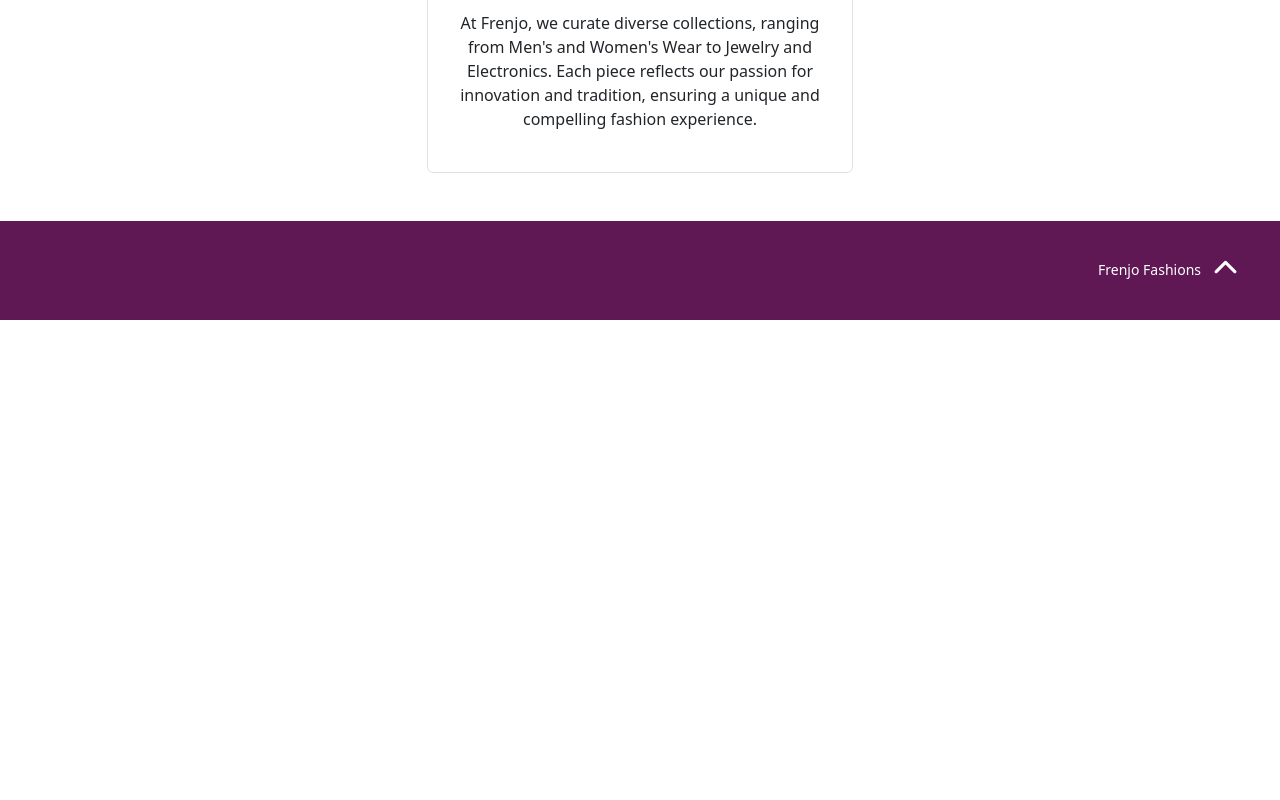
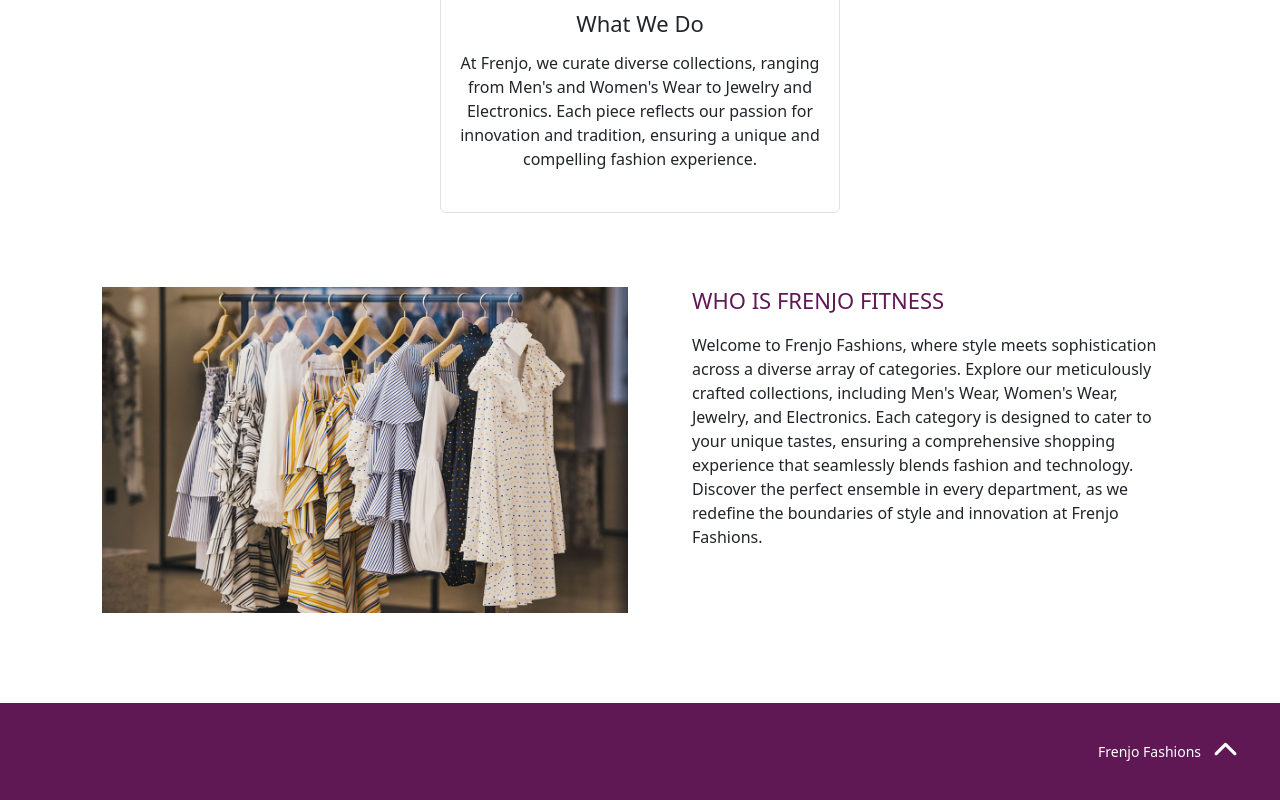
Before and after one commit to Brendafrenjo/e-commerce-app, a React (Create React App) app: page /about in a window 1280 px wide. Shown: the part 638-1438 px from the top of the page. Before the commit the page ends 958 px from the top, so only its background shows below. Built offline with nearby package versions, Linux system fonts and the light colour scheme.

Commit message:
Updated About.js

```diff
--- a/src/About.css
+++ b/src/About.css
@@ -11,6 +11,16 @@
   font-weight: 500;
   font-size: 18px;
   margin-bottom: 30px;
+}
+
+.About .who-we-are {
+  text-transform: uppercase;
+  margin-top: 0;
+  font-size: 22px;
+}
+
+.About .about-us {
+  padding: 50px;
 }
 
 .About .descriptions {
@@ -31,12 +41,43 @@
   font-size: 25px;
 }
 
-@media (max-width: 800px) {
-    .About h2 {
-        font-size: 24px;
-    }
+@media (min-width: 1050px) {
+  .About {
+    padding: 40px;
+  }
+}
 
-     .About  {
-        padding: 20px;
-     }
+@media (max-width: 950px) {
+  .About h2 {
+    font-size: 24px;
+  }
+
+  .About .who-we-are {
+    margin-top: 50px;
+  }
+
+  .About {
+    padding: 20px;
+  }
 }
+
+@media (min-width: 950px) {
+  .about-company,
+  .About .who-we-are {
+    margin-left: 40px;
+    text-align: start;
+  }
+}
+
+@media (max-width: 550px) {
+  .About .about-us {
+    padding: 0;
+    margin-top: 30px;
+    margin-bottom: 10px;
+  }
+
+  .About .who-we-are {
+    font-size: 20px;
+    margin-top: 30px;
+  }
+}
--- a/src/About.js
+++ b/src/About.js
@@ -1,4 +1,4 @@
-import React, { useEffect, useState } from "react";
+import React from "react";
 import "./About.css";
 
 export default function About() {
@@ -29,7 +29,7 @@ export default function About() {
               us the preferred choice.
             </p>
           </div>
-          <div className="col-md-4 border rounded descriptions mb-5">
+          <div className="col-md-4 border rounded descriptions mb-4">
             <i className="fa-solid fa-lightbulb icon"></i>
             <h3>What We Do</h3>
             <p>
@@ -40,6 +40,30 @@ export default function About() {
             </p>
           </div>
         </div>
+        <div className="about-us">
+          <div className="row">
+            <div className="col-lg-6">
+              <img
+                src="./Images/clothes-in-a-rack.jpg"
+                className="clothes-rack-img img-fluid"
+                alt="Background"
+              />
+            </div>
+            <div className="col-lg-6">
+              <h2 className="who-we-are">Who is Frenjo Fitness</h2>
+              <p className="about-company">
+                Welcome to Frenjo Fashions, where style meets sophistication
+                across a diverse array of categories. Explore our meticulously
+                crafted collections, including Men's Wear, Women's Wear,
+                Jewelry, and Electronics. Each category is designed to cater to
+                your unique tastes, ensuring a comprehensive shopping experience
+                that seamlessly blends fashion and technology. Discover the
+                perfect ensemble in every department, as we redefine the
+                boundaries of style and innovation at Frenjo Fashions.
+              </p>
+            </div>
+          </div>
+        </div>
       </div>
     </div>
   );
```
Also changed, not shown: public/Images/background-image.jpg (deleted), public/Images/clothes-in-a-rack.jpg (added).
